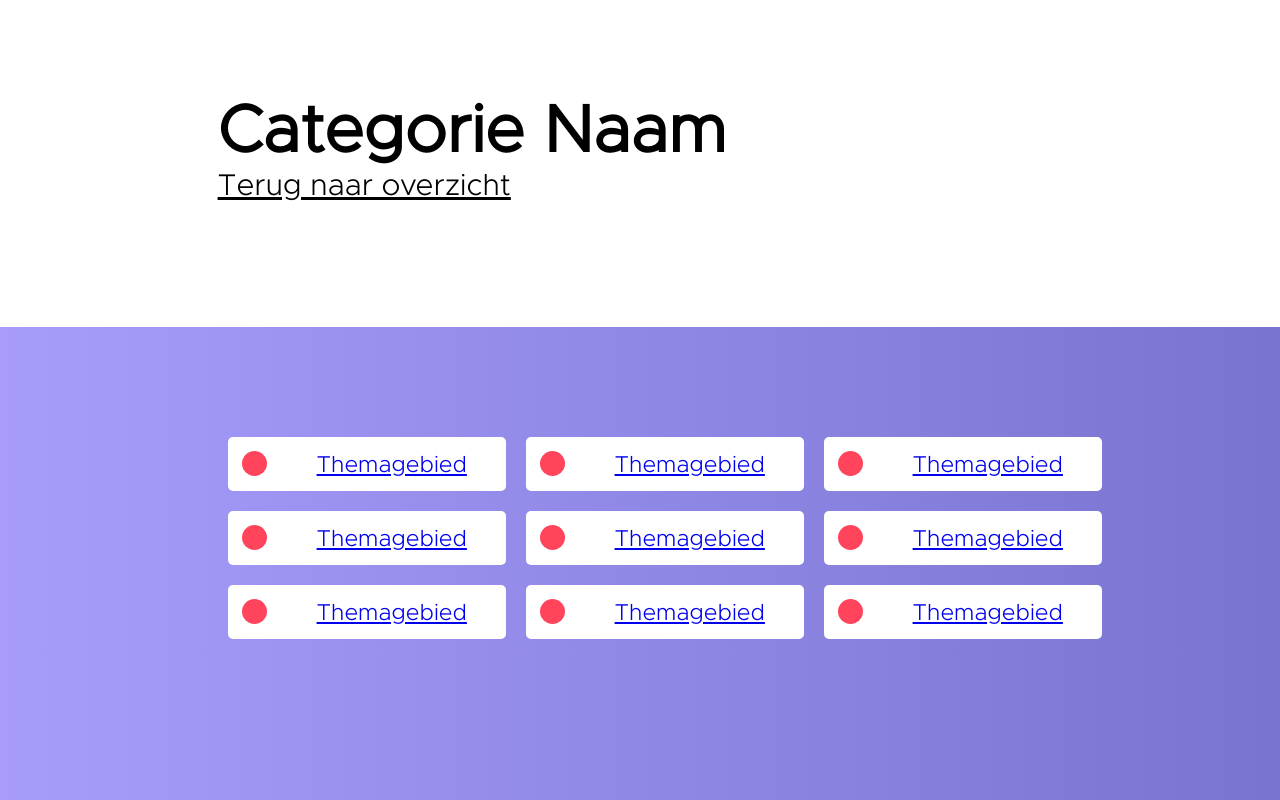
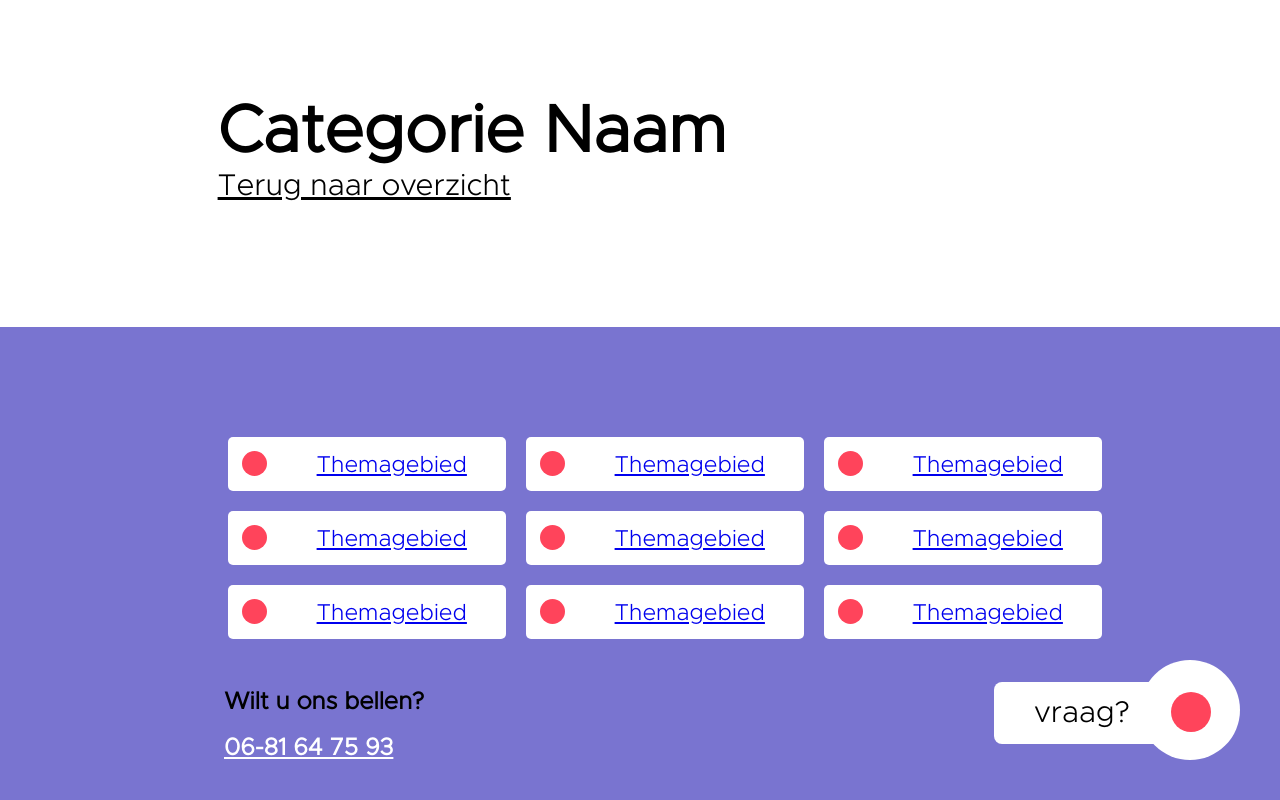
Before and after one commit to teunvanderploeg/Wijzer-Amsterdam-Prototype, a plain HTML site: page categorie.html in a window 1280 px wide. Drawn offline with Linux system fonts and the light colour scheme.

Commit message:
catergorie left padding
catergorie left padding

```diff
--- a/categorie.html
+++ b/categorie.html
@@ -29,5 +29,18 @@
         <a href="#" class="grid__link"><div class="circle-rood-link"></div> <p class="grid__link__text" >Themagebied</p></a>
         <a href="#" class="grid__link"><div class="circle-rood-link"></div> <p class="grid__link__text" >Themagebied</p></a>
     </div>
+    <footer class="footer">
+        <div class="footer__contact-gegevens">
+          <p class="footer__paragraaf">Wilt u ons bellen?</p>
+          <p class="footer__nummer">06-81 64 75 93</p>
+        </div>
+        <div class="footer__contact-knop">
+          <div class="footer__vierkant">
+            <a class="footer__contact-knop-tekst">vraag?</a>
+          </div>
+          <div class="footer__circle"></div>
+          <div class="footer__circle-rood"></div>
+        </div>
+      </footer>
 </body>
 </html>
--- a/style.css
+++ b/style.css
@@ -9,7 +9,8 @@
 }
 
 body {
-  background: linear-gradient(90deg, #a79cfb 0%, #7974d0 100%);
+  /* background: linear-gradient(90deg, #a79cfb 0%, #7974d0 100%); */
+  background-color: #7974d0;
   font-family: metropolis;
 }
 
@@ -73,7 +74,7 @@ header {
 }
 
 .footer__contact-gegevens {
-  padding: 60px 0px 0px 17%;
+  padding: 60px 0px 0px 17.5%;
 }
 
 .footer__paragraaf {
```
